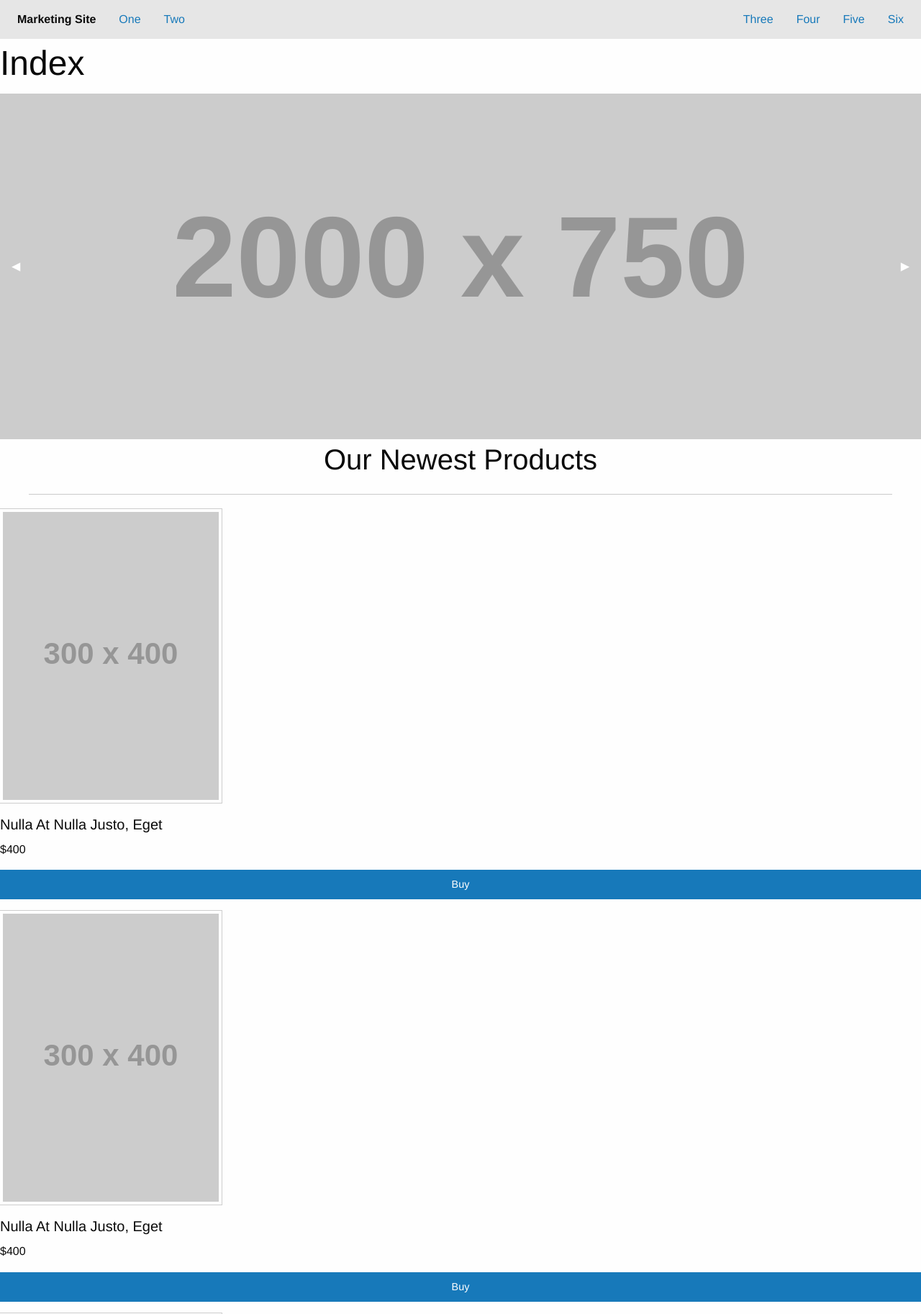
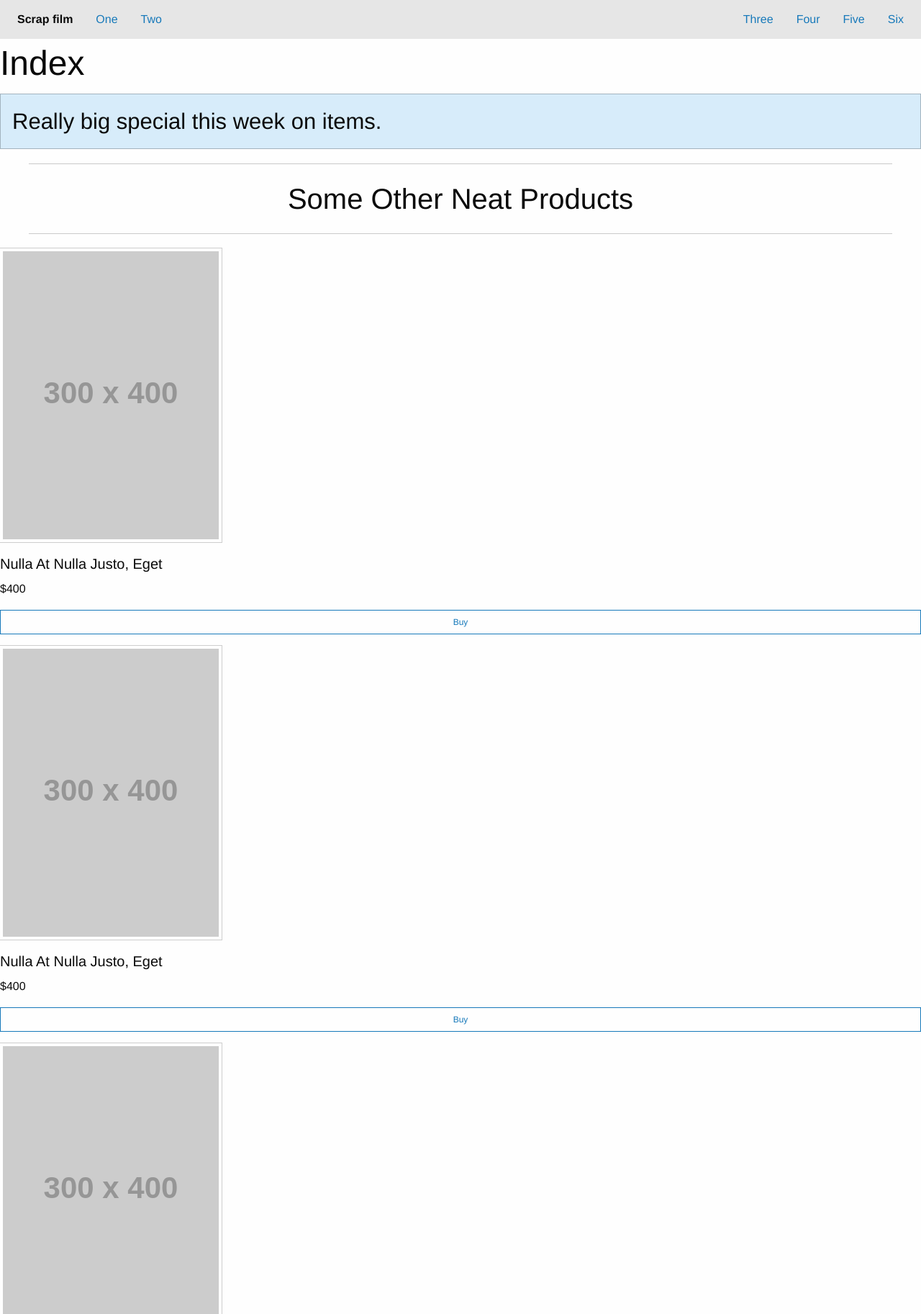
Before and after one commit to jessybreyne/scrapfilm, a Django app: page / in a window 1280 px wide. Shown: the top 1825 px of the page at 72% size. Run offline with Django 3.2, Linux system fonts and the light colour scheme; grey boxes labelled with a size stand in for pictures from a placeholder-image service; some libraries are stand-ins or nearby versions.

Commit message:
Debut du css sur les templates

```diff
--- a/movies/templates/base.html
+++ b/movies/templates/base.html
@@ -11,7 +11,7 @@
   <div class="top-bar">
     <div class="top-bar-left">
       <ul class="menu">
-<li class="menu-text">Marketing Site</li>
+        <li class="menu-text">Scrap film</li>
         <li><a href="#">One</a></li>
         <li><a href="#">Two</a></li>
       </ul>
@@ -28,55 +28,7 @@
 
   {% block content %}{% endblock %}
 
-<div class="orbit" role="region" aria-label="Favorite Space Pictures" data-orbit>
-<ul class="orbit-container">
-<button class="orbit-previous" aria-label="previous"><span class="show-for-sr">Previous Slide</span>&#9664;</button>
-<button class="orbit-next" aria-label="next"><span class="show-for-sr">Next Slide</span>&#9654;</button>
-<li class="orbit-slide is-active">
-<img src="https://placehold.it/2000x750">
-</li>
-<li class="orbit-slide">
-<img src="https://placehold.it/2000x750">
-</li>
-<li class="orbit-slide">
-<img src="https://placehold.it/2000x750">
-</li>
-<li class="orbit-slide">
-<img src="https://placehold.it/2000x750">
-</li>
-</ul>
-</div>
-<div class="row column text-center">
-<h2>Our Newest Products</h2>
-<hr>
-</div>
-<div class="row small-up-2 large-up-4">
-<div class="column">
-<img class="thumbnail" src="https://placehold.it/300x400">
-<h5>Nulla At Nulla Justo, Eget</h5>
-<p>$400</p>
-<a href="#" class="button expanded">Buy</a>
-</div>
-<div class="column">
-<img class="thumbnail" src="https://placehold.it/300x400">
-<h5>Nulla At Nulla Justo, Eget</h5>
-<p>$400</p>
-<a href="#" class="button expanded">Buy</a>
-</div>
-<div class="column">
-<img class="thumbnail" src="https://placehold.it/300x400">
-<h5>Nulla At Nulla Justo, Eget</h5>
-<p>$400</p>
-<a href="#" class="button expanded">Buy</a>
-</div>
-<div class="column">
-<img class="thumbnail" src="https://placehold.it/300x400">
-<h5>Nulla At Nulla Justo, Eget</h5>
-<p>$400</p>
-<a href="#" class="button expanded">Buy</a>
-</div>
-</div>
-<hr>
+
   <div class="row column">
     <div class="callout primary">
       <h3>Really big special this week on items.</h3>
@@ -125,99 +77,7 @@
       <a href="#" class="button small expanded hollow">Buy</a>
     </div>
   </div>
-<hr>
-<div class="row">
-<div class="medium-4 columns">
-<h4>Top Products</h4>
-<div class="media-object">
-<div class="media-object-section">
-<img class="thumbnail" src="https://placehold.it/100x100">
-</div>
-<div class="media-object-section">
-<h5>Nunc Eu Ullamcorper Orci</h5>
-<p>Quisque eget odio ac lectus vestibulum faucibus eget in metus. In pellentesque.</p>
-</div>
-</div>
-<div class="media-object">
-<div class="media-object-section">
-<img class="thumbnail" src="https://placehold.it/100x100">
-</div>
-<div class="media-object-section">
-<h5>Nunc Eu Ullamcorper Orci</h5>
-<p>Quisque eget odio ac lectus vestibulum faucibus eget in metus. In pellentesque.</p>
-</div>
-</div>
-<div class="media-object">
-<div class="media-object-section">
-<img class="thumbnail" src="https://placehold.it/100x100">
-</div>
-<div class="media-object-section">
-<h5>Nunc Eu Ullamcorper Orci</h5>
-<p>Quisque eget odio ac lectus vestibulum faucibus eget in metus. In pellentesque.</p>
-</div>
-</div>
-</div>
-<div class="medium-4 columns">
-<h4>Top Products</h4>
-<div class="media-object">
-<div class="media-object-section">
-<img class="thumbnail" src="https://placehold.it/100x100">
-</div>
-<div class="media-object-section">
-<h5>Nunc Eu Ullamcorper Orci</h5>
-<p>Quisque eget odio ac lectus vestibulum faucibus eget in metus. In pellentesque.</p>
-</div>
-</div>
- <div class="media-object">
-<div class="media-object-section">
-<img class="thumbnail" src="https://placehold.it/100x100">
-</div>
-<div class="media-object-section">
-<h5>Nunc Eu Ullamcorper Orci</h5>
-<p>Quisque eget odio ac lectus vestibulum faucibus eget in metus. In pellentesque.</p>
-</div>
-</div>
-<div class="media-object">
-<div class="media-object-section">
-<img class="thumbnail" src="https://placehold.it/100x100">
-</div>
-<div class="media-object-section">
-<h5>Nunc Eu Ullamcorper Orci</h5>
-<p>Quisque eget odio ac lectus vestibulum faucibus eget in metus. In pellentesque.</p>
-</div>
-</div>
-</div>
-<div class="medium-4 columns">
-<h4>Top Products</h4>
-<div class="media-object">
-<div class="media-object-section">
-<img class="thumbnail" src="https://placehold.it/100x100">
-</div>
-<div class="media-object-section">
-<h5>Nunc Eu Ullamcorper Orci</h5>
-<p>Quisque eget odio ac lectus vestibulum faucibus eget in metus. In pellentesque.</p>
-</div>
-</div>
-<div class="media-object">
-<div class="media-object-section">
-<img class="thumbnail" src="https://placehold.it/100x100">
-</div>
-<div class="media-object-section">
-<h5>Nunc Eu Ullamcorper Orci</h5>
-<p>Quisque eget odio ac lectus vestibulum faucibus eget in metus. In pellentesque.</p>
-</div>
-</div>
-<div class="media-object">
-<div class="media-object-section">
-<img class="thumbnail" src="https://placehold.it/100x100">
-</div>
-<div class="media-object-section">
-<h5>Nunc Eu Ullamcorper Orci</h5>
-<p>Quisque eget odio ac lectus vestibulum faucibus eget in metus. In pellentesque.</p>
-</div>
-</div>
-</div>
-</div>
+
   <div class="callout large secondary">
     <div class="row">
       <div class="large-4 columns">
--- a/static/scss/main.scss
+++ b/static/scss/main.scss
@@ -2,7 +2,7 @@
 // Include parts of Foundation
 @import "partials/_variables";
 // Tout
-@import "../node_modules/foundation-sites/scss/foundation";
+@import "../../node_modules/foundation-sites/scss/foundation";
 
 
 @import "partials/_custom";
```
Also changed, not shown: static/scss/partials/_custom.scss (+8 -0 lines). Lines whose indentation alone changed are shown as unchanged.
